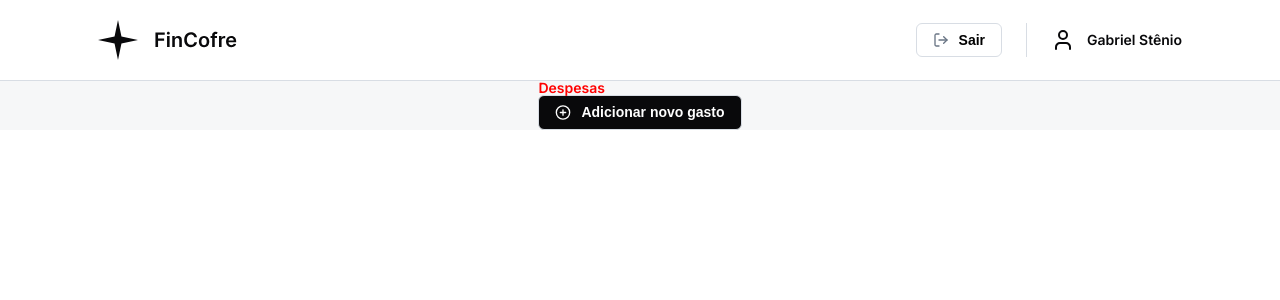
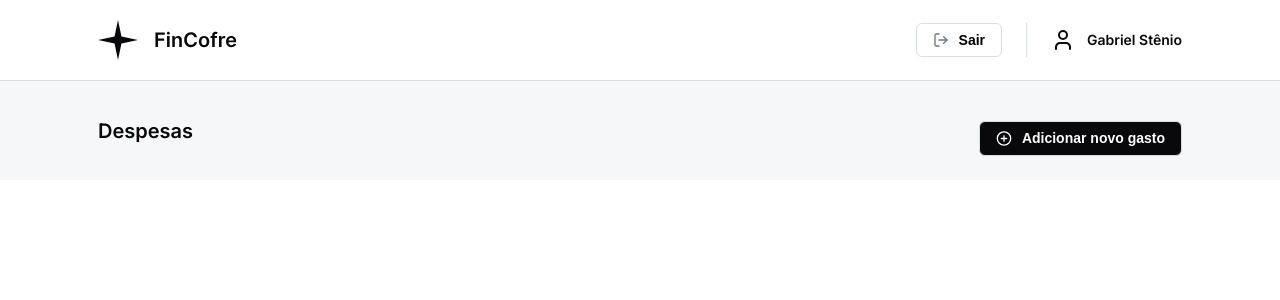
Before and after one commit to bagrielz/frontend-fincofre, an Angular app: page / in a window 1280 px wide. Shown: the top 300 px of the page. Built offline with nearby package versions, Linux system fonts and the light colour scheme.

Commit message:
feat: adds the title component and your styles

```diff
--- a/src/app/components/dashboard/dashboard.component.css
+++ b/src/app/components/dashboard/dashboard.component.css
@@ -2,3 +2,7 @@
   display: flex;
   justify-content: center;
 }
+
+.dashboard-content {
+  width: var(--w-container);
+}
--- a/src/app/components/dashboard/dashboard.component.html
+++ b/src/app/components/dashboard/dashboard.component.html
@@ -1,3 +1,5 @@
 <main class="dashboard-container">
-  <app-table></app-table>
+  <div class="dashboard-content">
+    <app-table></app-table>
+  </div>
 </main>
--- a/src/app/components/dashboard/table/table.component.html
+++ b/src/app/components/dashboard/table/table.component.html
@@ -1,5 +1,4 @@
 <app-title>
-  <h1>Despesas</h1>
   <app-primary-button>
     <img src="icons/plus-circle.svg" alt="" />
     Adicionar novo gasto
--- a/src/app/components/dashboard/title/title.component.css
+++ b/src/app/components/dashboard/title/title.component.css
@@ -0,0 +1,10 @@
+.title-container {
+  display: flex;
+  justify-content: space-between;
+  padding-top: 2.5rem;
+  padding-bottom: 1.5rem;
+}
+
+.title {
+  font-size: 1.25rem;
+}
--- a/src/app/components/dashboard/title/title.component.html
+++ b/src/app/components/dashboard/title/title.component.html
@@ -1,3 +1,4 @@
 <div class="title-container">
+  <h1 class="title">Despesas</h1>
   <ng-content />
 </div>
--- a/src/reset.css
+++ b/src/reset.css
@@ -127,6 +127,3 @@ table {
   border-collapse: collapse;
   border-spacing: 0;
 }
-h1 {
-  color: red;
-}
```
